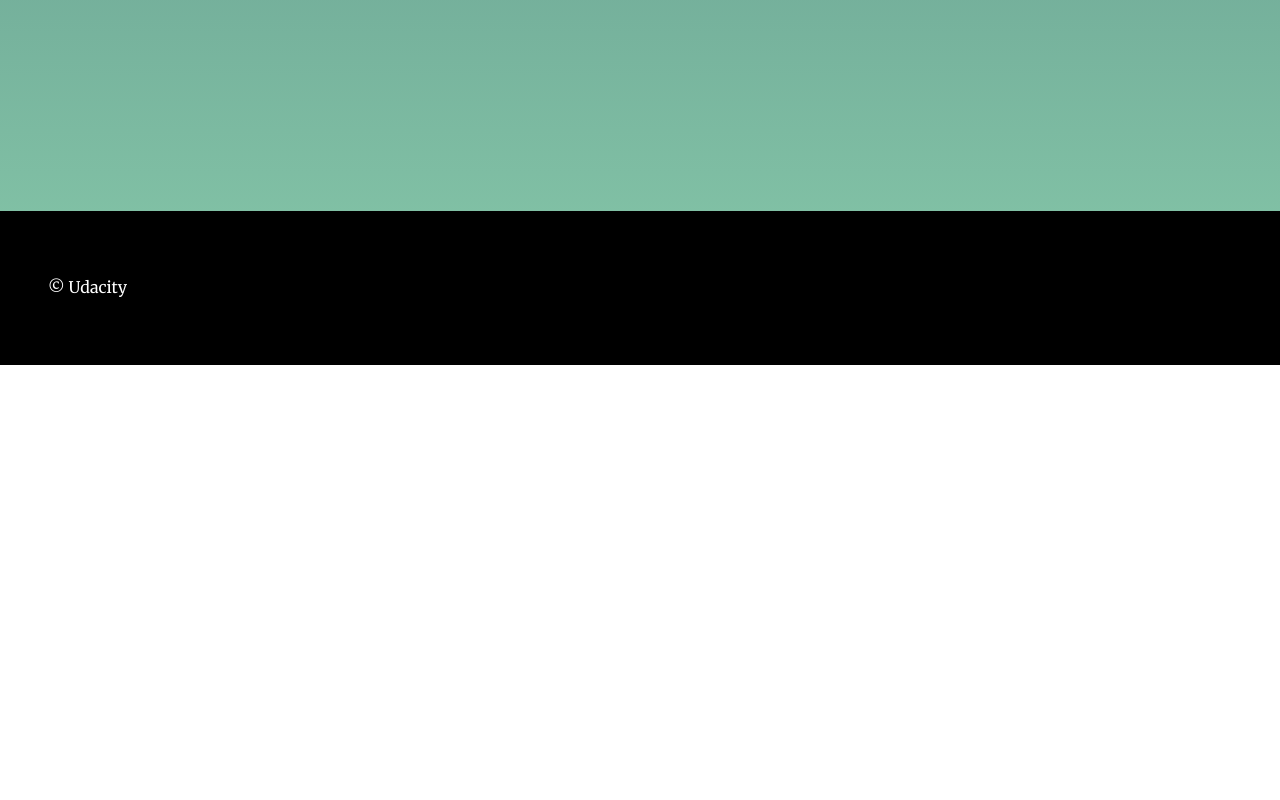
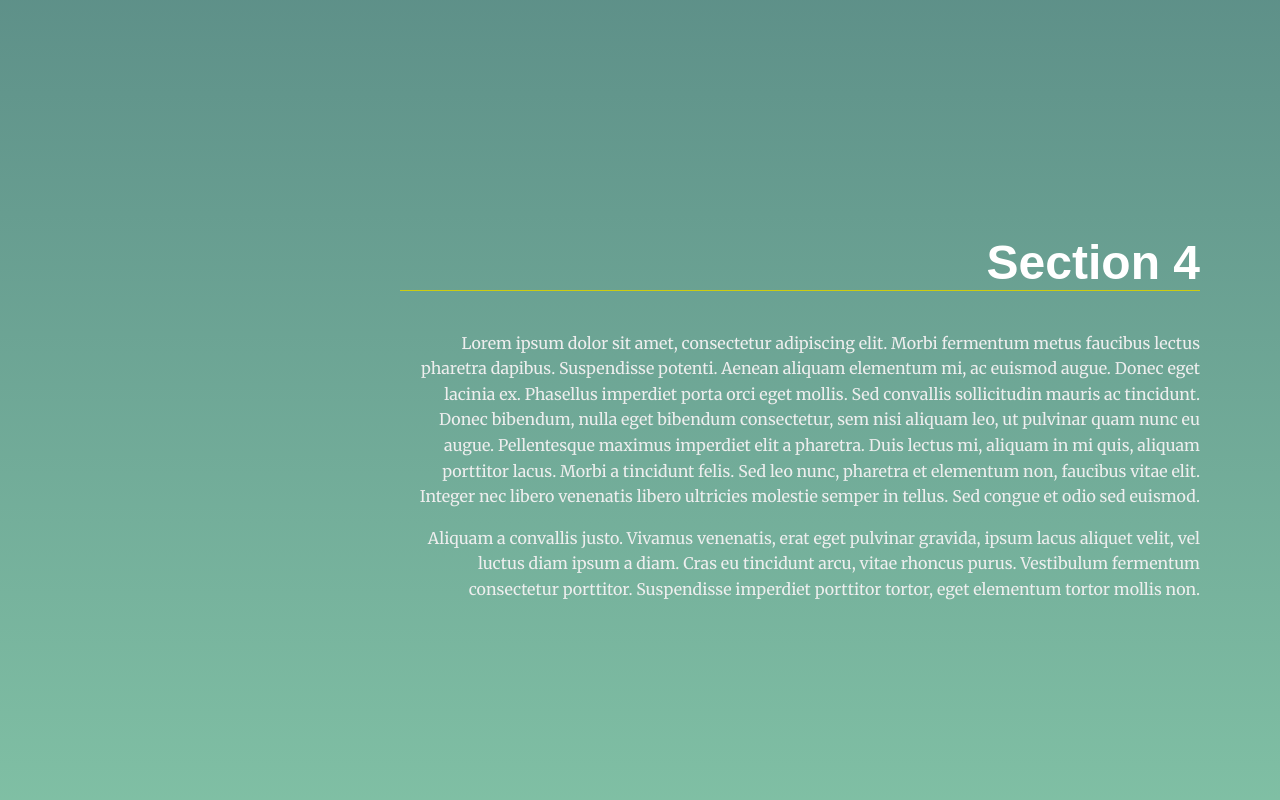
Before and after one commit to abdullahalaa12/landing-page, a plain HTML site: page index.html in a window 1280 px wide. Shown: the part 2260-3060 px from the top of the page. Before the commit the page ends 2625 px from the top, so only its background shows below. Drawn offline with Linux system fonts and the light colour scheme.

Commit message:
feat: Add section4 and link app.js to html file

```diff
--- a/index.html
+++ b/index.html
@@ -108,6 +108,32 @@
           </p>
         </div>
       </section>
+      <section id="section4" data-nav="Section 4">
+        <div class="landing__container">
+          <h2>Section 4</h2>
+          <p>
+            Lorem ipsum dolor sit amet, consectetur adipiscing elit. Morbi
+            fermentum metus faucibus lectus pharetra dapibus. Suspendisse
+            potenti. Aenean aliquam elementum mi, ac euismod augue. Donec eget
+            lacinia ex. Phasellus imperdiet porta orci eget mollis. Sed
+            convallis sollicitudin mauris ac tincidunt. Donec bibendum, nulla
+            eget bibendum consectetur, sem nisi aliquam leo, ut pulvinar quam
+            nunc eu augue. Pellentesque maximus imperdiet elit a pharetra. Duis
+            lectus mi, aliquam in mi quis, aliquam porttitor lacus. Morbi a
+            tincidunt felis. Sed leo nunc, pharetra et elementum non, faucibus
+            vitae elit. Integer nec libero venenatis libero ultricies molestie
+            semper in tellus. Sed congue et odio sed euismod.
+          </p>
+
+          <p>
+            Aliquam a convallis justo. Vivamus venenatis, erat eget pulvinar
+            gravida, ipsum lacus aliquet velit, vel luctus diam ipsum a diam.
+            Cras eu tincidunt arcu, vitae rhoncus purus. Vestibulum fermentum
+            consectetur porttitor. Suspendisse imperdiet porttitor tortor, eget
+            elementum tortor mollis non.
+          </p>
+        </div>
+      </section>
     </main>
     <footer class="page__footer">
       <p>&copy Udacity</p>
```
